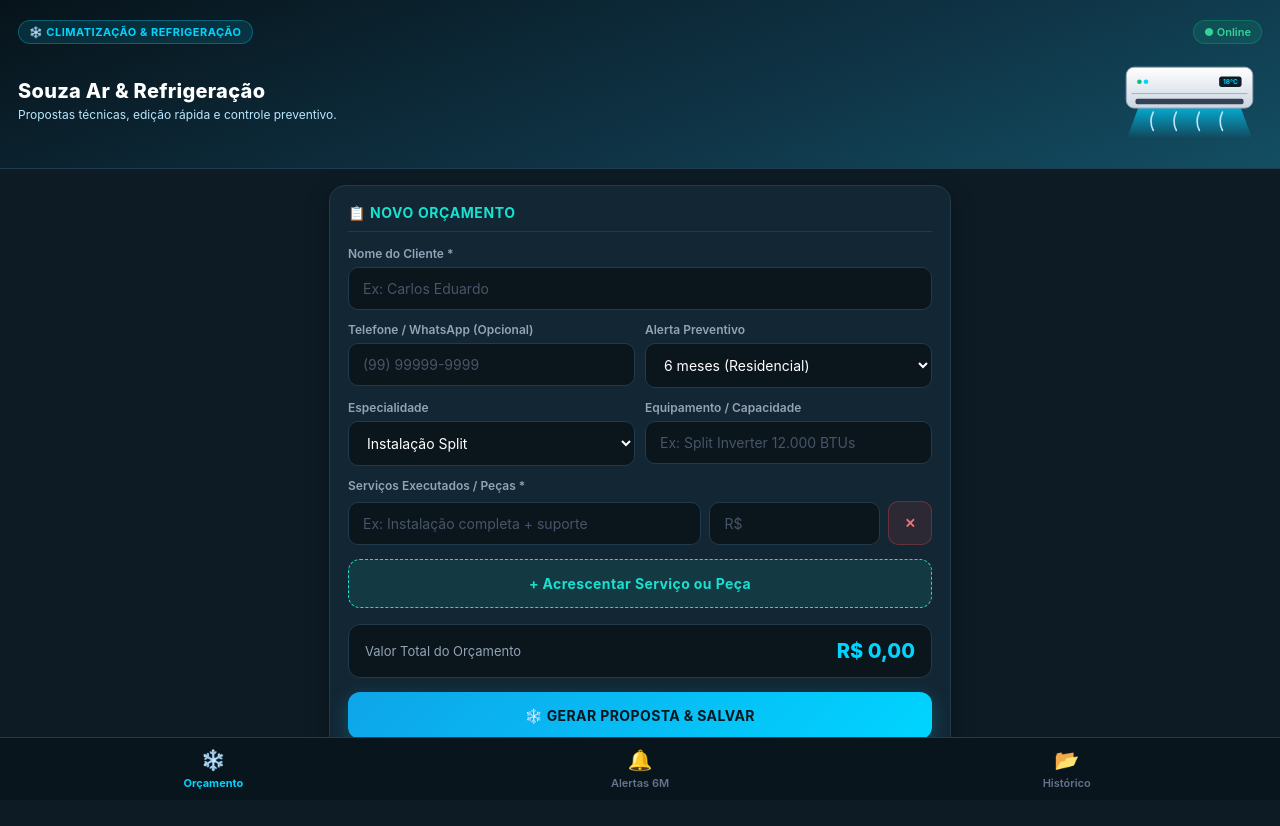
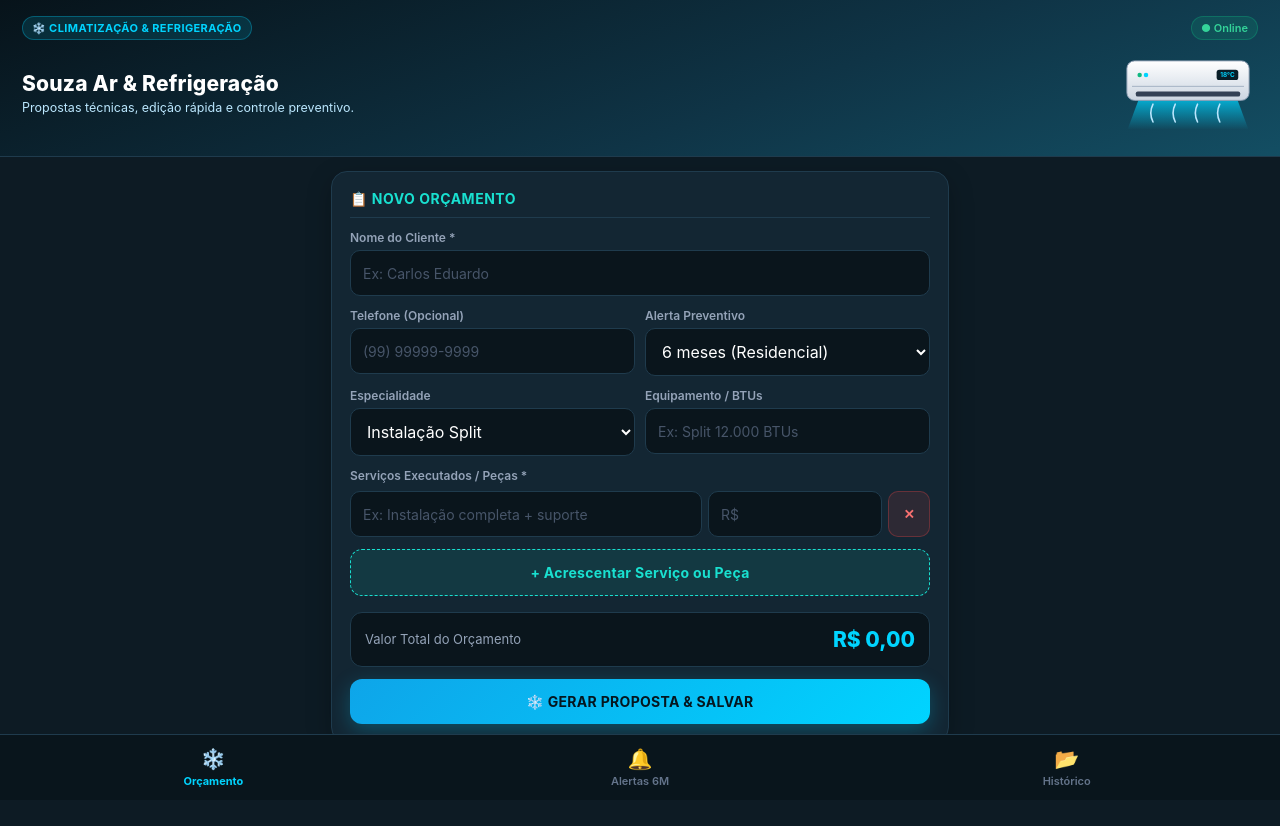
Before and after one commit to alexandredir00-web/souza-ar-orcamentos, a website: page www/index.html in a window 1280 px wide. Drawn offline with nearby package versions, Linux system fonts and the light colour scheme; no server answers.

Commit message:
Update index.html

```diff
--- a/www/index.html
+++ b/www/index.html
@@ -2,7 +2,7 @@
 <html lang="pt-BR">
 <head>
   <meta charset="utf-8">
-  <meta name="viewport" content="width=device-width, initial-scale=1, maximum-scale=1, user-scalable=no">
+  <meta name="viewport" content="width=device-width, initial-scale=1, maximum-scale=1, user-scalable=no, viewport-fit=cover">
   <meta name="theme-color" content="#091e28">
   <title>Souza Ar - Engenharia & Climatização</title>
   <script src="https://cdnjs.cloudflare.com/ajax/libs/html2canvas/1.4.1/html2canvas.min.js"></script>
@@ -26,18 +26,26 @@
       margin: 0;
       padding: 0;
       box-sizing: border-box;
+      -webkit-tap-highlight-color: transparent;
       font-family: -apple-system, BlinkMacSystemFont, "Segoe UI", Roboto, Arial, sans-serif;
     }
 
-    body {
+    html, body {
+      width: 100%;
+      min-height: 100dvh;
+      overflow-x: hidden;
       background: var(--bg-app);
       color: var(--texto-principal);
-      padding-bottom: 90px;
     }
 
+    body {
+      padding-bottom: calc(84px + env(safe-area-inset-bottom, 0px));
+    }
+
+    /* BANNER ADAPTÁVEL A QUALQUER LARGURA DE TELA */
     .hero-header {
       background: linear-gradient(160deg, #07131a 0%, #0f3446 60%, #134e63 100%);
-      padding: 20px 18px 24px 18px;
+      padding: calc(16px + env(safe-area-inset-top, 0px)) clamp(14px, 4vw, 22px) 20px clamp(14px, 4vw, 22px);
       border-bottom: 1px solid var(--borda);
       position: relative;
       overflow: hidden;
@@ -47,63 +55,73 @@
       display: flex;
       justify-content: space-between;
       align-items: center;
-      margin-bottom: 14px;
+      gap: 8px;
+      margin-bottom: 12px;
+      flex-wrap: wrap;
     }
 
     .brand-tag {
       display: inline-flex;
       align-items: center;
-      gap: 6px;
+      gap: 5px;
       background: rgba(0, 212, 255, 0.12);
       border: 1px solid rgba(0, 212, 255, 0.3);
       color: var(--ciano);
-      padding: 4px 10px;
+      padding: 4px 9px;
       border-radius: 20px;
-      font-size: 11px;
+      font-size: clamp(9.5px, 2.6vw, 11px);
       font-weight: 700;
-      letter-spacing: 0.5px;
+      letter-spacing: 0.4px;
     }
 
     .badge-sync {
       font-size: 11px;
-      padding: 4px 10px;
+      padding: 4px 9px;
       border-radius: 20px;
       background: rgba(16, 185, 129, 0.15);
       color: #34d399;
       border: 1px solid rgba(16, 185, 129, 0.3);
       font-weight: 600;
+      white-space: nowrap;
     }
 
     .hero-content {
       display: flex;
       align-items: center;
       justify-content: space-between;
-      gap: 12px;
+      gap: 10px;
+    }
+
+    .hero-text {
+      flex: 1;
+      min-width: 0;
     }
 
     .hero-text h1 {
-      font-size: 20px;
+      font-size: clamp(17px, 5vw, 21px);
       font-weight: 800;
       color: #ffffff;
-      letter-spacing: 0.3px;
+      letter-spacing: 0.2px;
+      line-height: 1.2;
     }
 
     .hero-text p {
-      font-size: 12px;
+      font-size: clamp(11px, 3.2vw, 12.5px);
       color: #bae6fd;
       margin-top: 4px;
-      line-height: 1.4;
+      line-height: 1.35;
     }
 
     .hero-ac-art {
       flex-shrink: 0;
-      width: 145px;
+      width: clamp(95px, 28vw, 140px);
     }
 
     .container {
+      width: 100%;
       max-width: 650px;
-      margin: 16px auto;
-      padding: 0 14px;
+      margin: 14px auto;
+      padding: 0 clamp(10px, 3.5vw, 16px);
     }
 
     .aba { display: none; }
@@ -112,22 +130,23 @@
     .card {
       background: var(--bg-card);
       border-radius: 16px;
-      padding: 18px;
+      padding: clamp(14px, 4vw, 18px);
       margin-bottom: 14px;
       border: 1px solid var(--borda);
       box-shadow: 0 8px 24px rgba(0, 0, 0, 0.25);
     }
 
     .card-titulo {
-      font-size: 14px;
+      font-size: clamp(13px, 3.6vw, 14px);
       font-weight: 700;
       color: var(--turquesa);
       text-transform: uppercase;
-      letter-spacing: 0.6px;
-      margin-bottom: 14px;
+      letter-spacing: 0.5px;
+      margin-bottom: 12px;
       display: flex;
       justify-content: space-between;
       align-items: center;
+      gap: 8px;
       border-bottom: 1px solid var(--borda);
       padding-bottom: 10px;
     }
@@ -143,6 +162,7 @@
       margin-bottom: 12px;
       justify-content: space-between;
       align-items: center;
+      gap: 8px;
     }
 
     label {
@@ -150,22 +170,23 @@
       font-size: 12px;
       font-weight: 600;
       color: var(--texto-secundario);
-      margin-bottom: 6px;
+      margin-bottom: 5px;
       margin-top: 12px;
     }
 
     input, select {
       width: 100%;
-      padding: 12px 14px;
+      min-width: 0;
+      padding: 12px;
       border: 1.5px solid var(--borda);
       border-radius: 10px;
-      font-size: 14px;
+      font-size: 16px; /* Evita zoom automático indesejado em navegadores/WebViews mobile */
       background: var(--bg-input);
       color: #ffffff;
       transition: 0.2s;
     }
 
-    input::placeholder { color: #475569; }
+    input::placeholder { color: #475569; font-size: 14px; }
 
     input:focus, select:focus {
       outline: none;
@@ -175,23 +196,39 @@
 
     .grid-2 {
       display: grid;
-      grid-template-columns: 1fr 1fr;
+      grid-template-columns: repeat(2, minmax(0, 1fr));
       gap: 10px;
+    }
+
+    @media (max-width: 360px) {
+      .grid-2 {
+        grid-template-columns: 1fr;
+        gap: 0;
+      }
     }
 
     .linha-item {
       display: flex;
-      gap: 8px;
+      gap: 6px;
       margin-top: 8px;
       align-items: center;
+      width: 100%;
     }
 
-    .desc { flex: 2.3; }
-    .preco { flex: 1; }
+    .desc {
+      flex: 2.2;
+      min-width: 0;
+    }
+
+    .preco {
+      flex: 1;
+      min-width: 78px;
+    }
 
     .btn-del {
-      width: 44px;
-      height: 44px;
+      width: 42px;
+      height: 46px;
+      flex-shrink: 0;
       border: 1px solid rgba(239, 68, 68, 0.3);
       border-radius: 10px;
       background: rgba(239, 68, 68, 0.12);
@@ -202,19 +239,22 @@
 
     .btn {
       width: 100%;
-      padding: 15px;
+      padding: 14px 12px;
       border: none;
       border-radius: 12px;
-      font-size: 14px;
+      font-size: clamp(13px, 3.6vw, 14px);
       font-weight: 700;
       cursor: pointer;
-      margin-top: 14px;
+      margin-top: 12px;
       display: flex;
       align-items: center;
       justify-content: center;
       gap: 8px;
-      letter-spacing: 0.4px;
+      letter-spacing: 0.3px;
+      text-align: center;
     }
+
+    .btn:active { transform: scale(0.98); }
 
     .btn-primario {
       background: linear-gradient(135deg, #0ea5e9, #00d4ff);
@@ -241,7 +281,7 @@
     }
 
     .btn-pequeno {
-      padding: 8px 12px;
+      padding: 8px 10px;
       font-size: 12px;
       border-radius: 8px;
       width: auto;
@@ -250,33 +290,36 @@
 
     .box-total-app {
       margin-top: 16px;
-      padding: 14px 16px;
+      padding: 14px;
       background: var(--bg-input);
       border: 1px solid var(--borda);
       border-radius: 12px;
       display: flex;
       justify-content: space-between;
       align-items: center;
+      gap: 8px;
     }
 
     .box-total-app span:first-child {
-      font-size: 13px;
+      font-size: clamp(12px, 3.3vw, 13px);
       color: var(--texto-secundario);
     }
 
     .box-total-app span:last-child {
-      font-size: 20px;
+      font-size: clamp(18px, 5vw, 21px);
       font-weight: 800;
       color: var(--ciano);
+      white-space: nowrap;
     }
 
     .item-registro {
       background: var(--bg-card);
       border-radius: 14px;
-      padding: 16px;
+      padding: 15px;
       margin-bottom: 12px;
       border: 1px solid var(--borda);
       border-left: 5px solid var(--ciano);
+      word-break: break-word;
     }
 
     .item-registro.atrasado { border-left-color: var(--alerta); }
@@ -289,6 +332,7 @@
       padding: 4px 8px;
       border-radius: 6px;
       text-transform: uppercase;
+      white-space: nowrap;
     }
 
     .tag-atrasado { background: rgba(239, 68, 68, 0.2); color: #fca5a5; }
@@ -296,13 +340,14 @@
     .tag-emdia { background: rgba(0, 212, 255, 0.15); color: var(--ciano); }
     .tag-concluido { background: rgba(16, 185, 129, 0.2); color: #6ee7b7; }
 
+    /* MENU INFERIOR ADAPTÁVEL COM SAFE-AREA */
     .bottom-nav {
       position: fixed;
       bottom: 0; left: 0; right: 0;
       background: #09151c;
       display: flex;
       border-top: 1px solid var(--borda);
-      padding: 10px 0;
+      padding: 8px 0 calc(8px + env(safe-area-inset-bottom, 0px)) 0;
       z-index: 100;
     }
 
@@ -316,9 +361,10 @@
       display: flex;
       flex-direction: column;
       align-items: center;
-      gap: 4px;
+      gap: 3px;
       cursor: pointer;
       position: relative;
+      padding: 4px 0;
     }
 
     .nav-btn.ativo { color: var(--ciano); font-weight: 700; }
@@ -326,8 +372,8 @@
 
     .contador-alerta {
       position: absolute;
-      top: -2px;
-      right: 28%;
+      top: 0;
+      right: 26%;
       background: var(--alerta);
       color: #fff;
       font-size: 10px;
@@ -337,7 +383,7 @@
     }
 
     #area-render { position: fixed; left: -99999px; top: 0; background: #fff; }
-    #preview-img { width: 100%; border-radius: 12px; border: 1px solid var(--borda); margin-top: 12px; }
+    #preview-img { width: 100%; max-width: 100%; height: auto; border-radius: 12px; border: 1px solid var(--borda); margin-top: 12px; }
   </style>
 </head>
 <body>
@@ -394,7 +440,7 @@
 
         <div id="banner-edicao" class="banner-edicao">
           <span>✏️ Editando orçamento salvo</span>
-          <button type="button" class="btn btn-editar btn-pequeno" onclick="cancelarEdicao()">Cancelar Edição</button>
+          <button type="button" class="btn btn-editar btn-pequeno" onclick="cancelarEdicao()">Cancelar</button>
         </div>
 
         <label>Nome do Cliente *</label>
@@ -402,7 +448,7 @@
 
         <div class="grid-2">
           <div>
-            <label>Telefone / WhatsApp (Opcional)</label>
+            <label>Telefone (Opcional)</label>
             <input type="tel" id="telefone" placeholder="(99) 99999-9999">
           </div>
           <div>
@@ -426,8 +472,8 @@
             </select>
           </div>
           <div>
-            <label>Equipamento / Capacidade</label>
-            <input type="text" id="equipamento" placeholder="Ex: Split Inverter 12.000 BTUs">
+            <label>Equipamento / BTUs</label>
+            <input type="text" id="equipamento" placeholder="Ex: Split 12.000 BTUs">
           </div>
         </div>
 
@@ -450,7 +496,7 @@
         <button id="btnGerar" class="btn btn-primario" onclick="salvarEGerar()">❄️ GERAR PROPOSTA & SALVAR</button>
       </div>
 
-      <!-- TELA DE SUCESSO COM ENVIO DIRETO PARA O WHATSAPP -->
+      <!-- TELA DE SUCESSO -->
       <div id="sucesso-container" class="card" style="display:none; text-align:center;">
         <h3 style="color:#34d399; font-size:18px;">✅ Proposta Pronta!</h3>
         <p style="font-size:12px; color:var(--texto-secundario); margin-top:4px;">Toque abaixo para abrir o WhatsApp e escolher o contato.</p>
@@ -475,7 +521,7 @@
       </div>
     </div>
 
-    <!-- ABA 3: HISTÓRICO COMPLETO (COM BOTÃO DE EDITAR) -->
+    <!-- ABA 3: HISTÓRICO COMPLETO -->
     <div id="aba-historico" class="aba">
       <div class="card">
         <div class="card-titulo">
@@ -846,7 +892,6 @@
     btnZap.innerText = "⏳ ABRINDO WHATSAPP...";
 
     try {
-      // 1. Modo Nativo APK Android (Capacitor Filesystem + Share) -> Abre escolha de contato direto com o arquivo anexado
       if (window.Capacitor && window.Capacitor.Plugins && window.Capacitor.Plugins.Filesystem && window.Capacitor.Plugins.Share && base64ImagemGlobal) {
         const base64Limpo = base64ImagemGlobal.split(",")[1];
         const nomeArquivo = "Proposta_Souza_Ar_" + Date.now() + ".jpg";
@@ -868,7 +913,6 @@
         return;
       }
 
-      // 2. Modo Navegador Mobile (Web Share API)
       if (navigator.canShare && arquivoImagemGlobal && navigator.canShare({ files: [arquivoImagemGlobal] })) {
         await navigator.share({
           files: [arquivoImagemGlobal],
@@ -885,7 +929,6 @@
       }
     }
 
-    // 3. Fallback: salva imagem e abre WhatsApp na lista de contatos
     const a = document.createElement("a");
     a.href = urlBlobGlobal;
     a.download = "Proposta_Souza_Ar.jpg";
@@ -976,7 +1019,7 @@
 
         htmlAlertas += `
           <div class="item-registro ${classe}">
-            <div style="display:flex; justify-content:space-between; align-items:center;">
+            <div style="display:flex; justify-content:space-between; align-items:center; gap:8px;">
               <b style="color:#ffffff;">${escaparHtml(reg.cliente)}</b>
               <span class="tag-status ${tag}">${reg.situacao}</span>
             </div>
@@ -1000,9 +1043,9 @@
       ) {
         htmlHist += `
           <div class="item-registro">
-            <div style="display:flex; justify-content:space-between; align-items:center;">
+            <div style="display:flex; justify-content:space-between; align-items:center; gap:8px;">
               <b style="color:#ffffff;">${escaparHtml(reg.cliente)}</b>
-              <b style="color:var(--ciano);">${moeda(reg.valor)}</b>
+              <b style="color:var(--ciano); white-space:nowrap;">${moeda(reg.valor)}</b>
             </div>
             <div style="font-size:12px; color:#cbd5e1; margin-top:6px; line-height:1.5;">
               📅 <b>${reg.dataServico}</b> • ${escaparHtml(reg.tipo)} (${escaparHtml(reg.equipamento)})<br>
```
